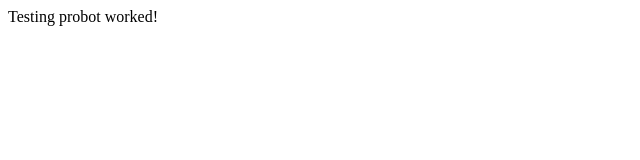
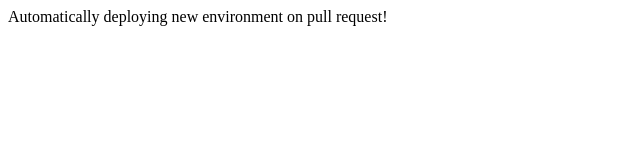
Before and after one commit to minienv/minienv-example, a website: page src/app/public/index.html in a window 1280 px wide. Shown: the whole page, without its empty margins (0-640 px from the left). Drawn offline with Linux system fonts and the light colour scheme.

Commit message:
Launch minienv

```diff
--- a/src/app/public/index.html
+++ b/src/app/public/index.html
@@ -4,6 +4,6 @@
     <title>Docker Compose Node.js Intro</title>
   </head>
   <body>
-    Testing probot worked!
+  Automatically deploying new environment on pull request!
   </body>
 </html>
```
